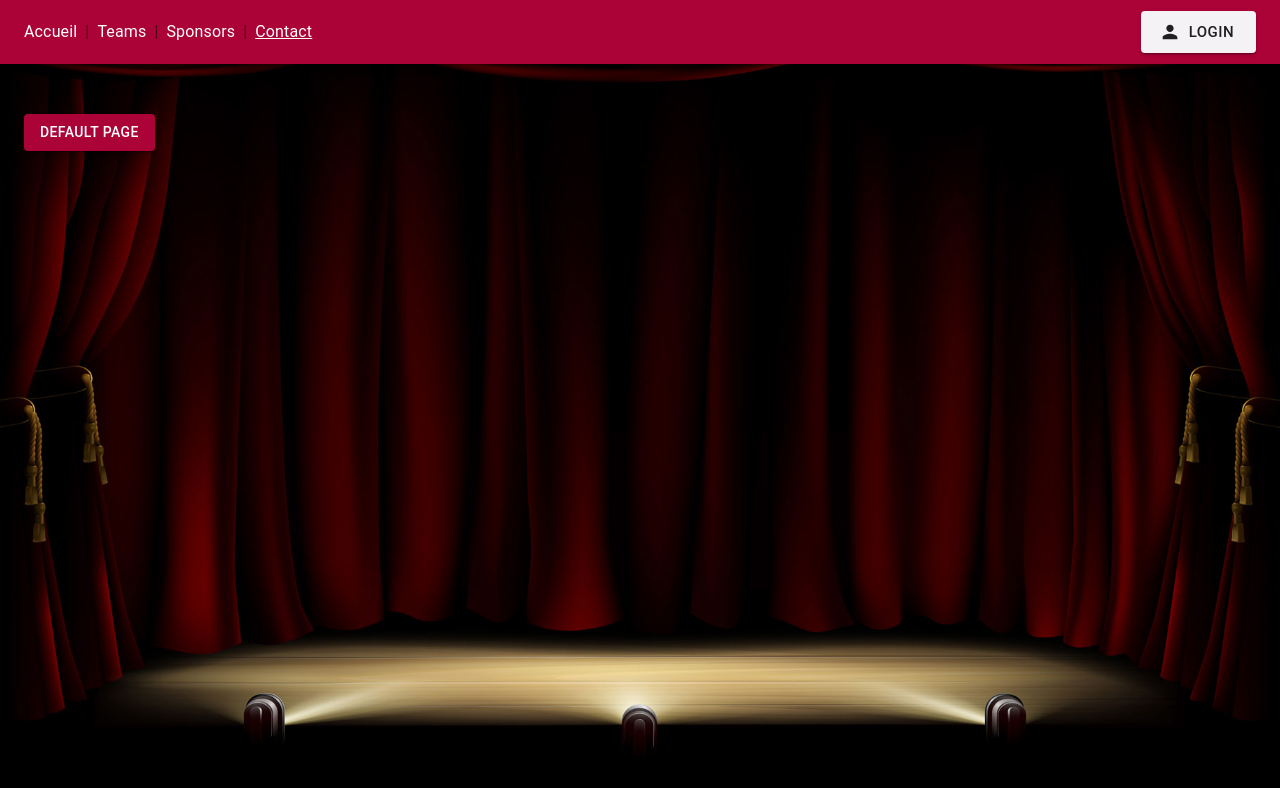
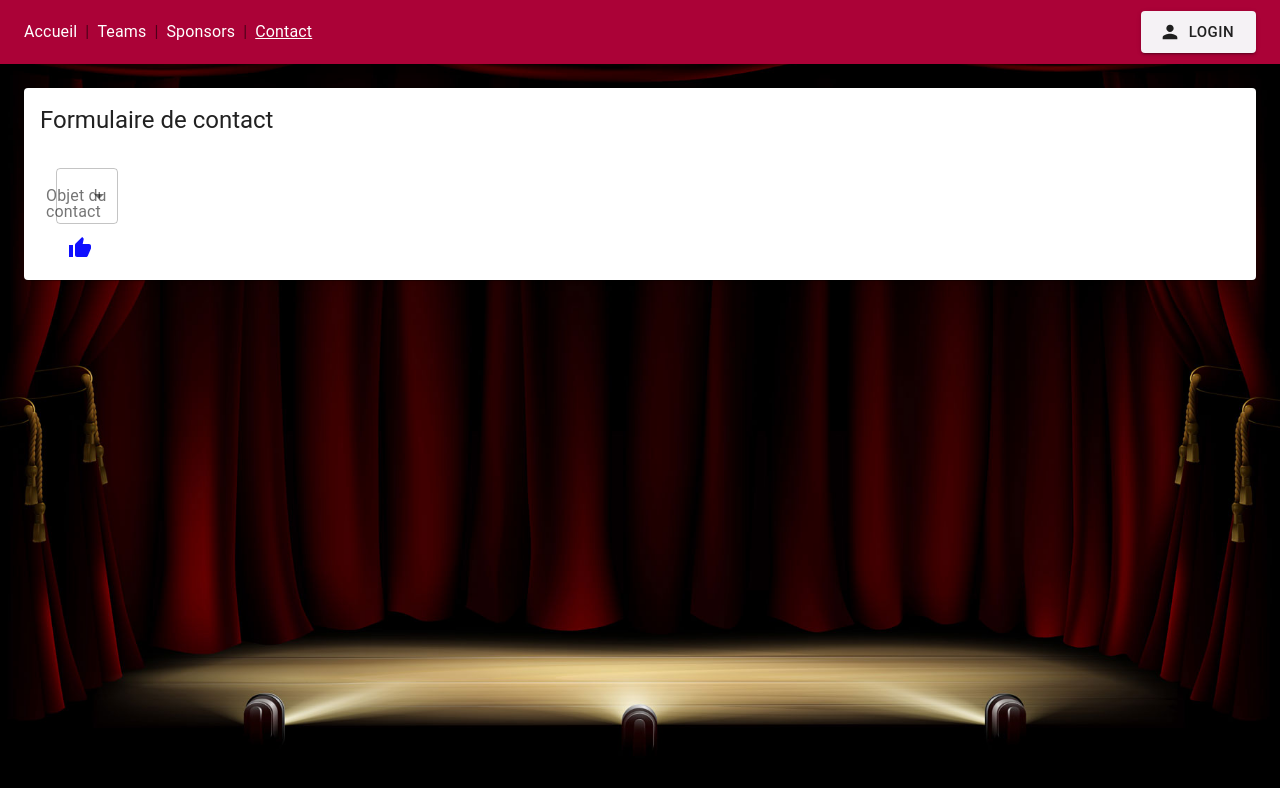
Before and after one commit to StephaneBranly/TalentBRUT, a React (Create React App) app: page / in a window 1280 px wide. Both pictures are taken after a click on the element "Contact". Shown: the top 788 px of the page. Built offline with nearby package versions, Linux system fonts and the light colour scheme.

Commit message:
fix: spacing and start form

```diff
--- a/src/App.css
+++ b/src/App.css
@@ -9,10 +9,6 @@ body {
   background-repeat: no-repeat;
 }
 
-#navbar {
-  margin-bottom: 50px;
-}
-
 #navbar .nav-page {
   color: white;
 }
--- a/src/App.tsx
+++ b/src/App.tsx
@@ -10,6 +10,7 @@ import { Teams } from "./components/teams";
 import { Sponsors } from "./components/sponsors";
 
 import { changePage } from "./lib/utils";
+import { Contact } from "./components/contact";
 
 export const theme = createMuiTheme({
   palette: {
@@ -32,6 +33,8 @@ const renderPage = (page: string) => {
       return <Teams />;
     case "sponsors":
       return <Sponsors />;
+    case "contact":
+      return <Contact />;
     default:
       return (
         <Button variant="contained" color="primary">
--- /dev/null
+++ b/src/components/contact.tsx
@@ -0,0 +1,62 @@
+import React, { Component } from "react";
+import Card from "@material-ui/core/Card";
+import CardActionArea from "@material-ui/core/CardActionArea";
+import CardActions from "@material-ui/core/CardActions";
+import CardContent from "@material-ui/core/CardContent";
+import CardMedia from "@material-ui/core/CardMedia";
+import Typography from "@material-ui/core/Typography";
+import {
+  Container,
+  FormControl,
+  Grid,
+  IconButton,
+  InputLabel,
+  MenuItem,
+  Select,
+} from "@material-ui/core";
+import { Favorite, ThumbUp } from "@material-ui/icons";
+
+export class Contact extends Component {
+  render() {
+    return (
+      <Card>
+        <CardActionArea>
+          <CardContent>
+            <Typography gutterBottom variant="h5" component="h2">
+              Formulaire de contact
+            </Typography>
+          </CardContent>
+        </CardActionArea>
+        <CardActions>
+          <FormControl variant="outlined">
+            <Container>
+              <Grid
+                container
+                direction="column"
+                justify="center"
+                alignItems="stretch"
+              >
+                <Grid item>
+                  <InputLabel htmlFor="why">Objet du contact</InputLabel>
+                  <Select label="WHY">
+                    <MenuItem value="">
+                      <em>None</em>
+                    </MenuItem>
+                    <MenuItem value={10}>Ten</MenuItem>
+                    <MenuItem value={20}>Twenty</MenuItem>
+                    <MenuItem value={30}>Thirty</MenuItem>
+                  </Select>
+                </Grid>
+                <Grid item>
+                  <IconButton>
+                    <ThumbUp style={{ color: "#0F0FFF" }} />
+                  </IconButton>
+                </Grid>
+              </Grid>
+            </Container>
+          </FormControl>
+        </CardActions>
+      </Card>
+    );
+  }
+}
--- a/src/components/navbar.tsx
+++ b/src/components/navbar.tsx
@@ -5,7 +5,9 @@ import {
   Button,
   Breadcrumbs,
   Typography,
+  Box,
 } from "@material-ui/core";
+import { spacing } from "@material-ui/system";
 import { Home, Person, Group, Business, ContactMail } from "@material-ui/icons";
 import React, { Component } from "react";
 
@@ -18,6 +20,7 @@ export class Navbar extends Component<NavbarProps> {
   render() {
     const { handlerChangePage, currentPage } = this.props;
     return (
+      <Box mb={3}>
         <AppBar position="sticky" id="navbar">
           {/* <img src={curtainnav} /> */}
           <Toolbar>
@@ -51,7 +54,9 @@ export class Navbar extends Component<NavbarProps> {
                   </Typography>
                   <Typography
                     className={
-                    currentPage == "sponsors" ? "nav-page selected" : "nav-page"
+                      currentPage == "sponsors"
+                        ? "nav-page selected"
+                        : "nav-page"
                     }
                     onClick={() => {
                       handlerChangePage("Nouvelle page", "sponsors");
@@ -61,7 +66,9 @@ export class Navbar extends Component<NavbarProps> {
                   </Typography>
                   <Typography
                     className={
-                    currentPage == "contact" ? "nav-page selected" : "nav-page"
+                      currentPage == "contact"
+                        ? "nav-page selected"
+                        : "nav-page"
                     }
                     onClick={() => {
                       handlerChangePage("Nouvelle page", "contact");
@@ -85,6 +92,7 @@ export class Navbar extends Component<NavbarProps> {
             </Grid>
           </Toolbar>
         </AppBar>
+      </Box>
     );
   }
 }
```
Also changed, not shown: src/images/orchestre.jpg (renamed from src/components/orchestre.jpg), 1 other file (tests, documents, lock files or other folders). Lines whose indentation alone changed are shown as unchanged.
